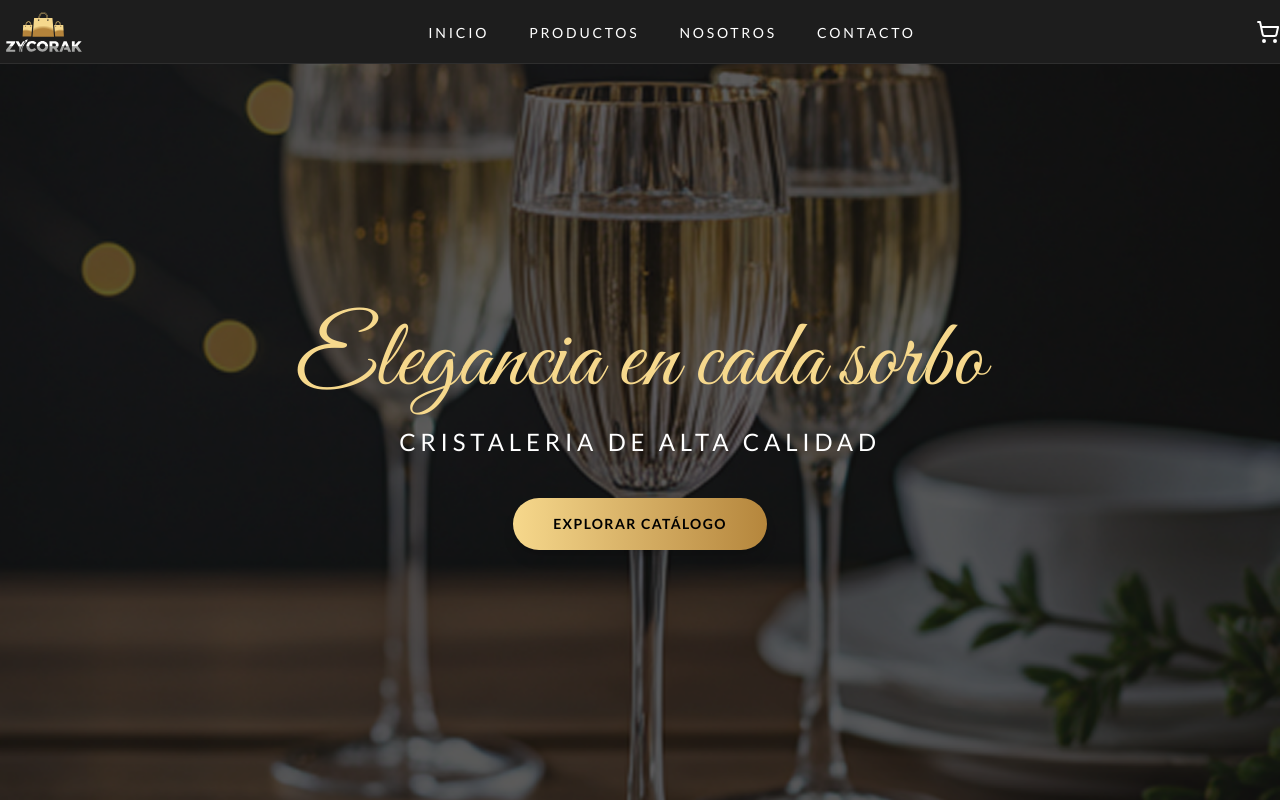
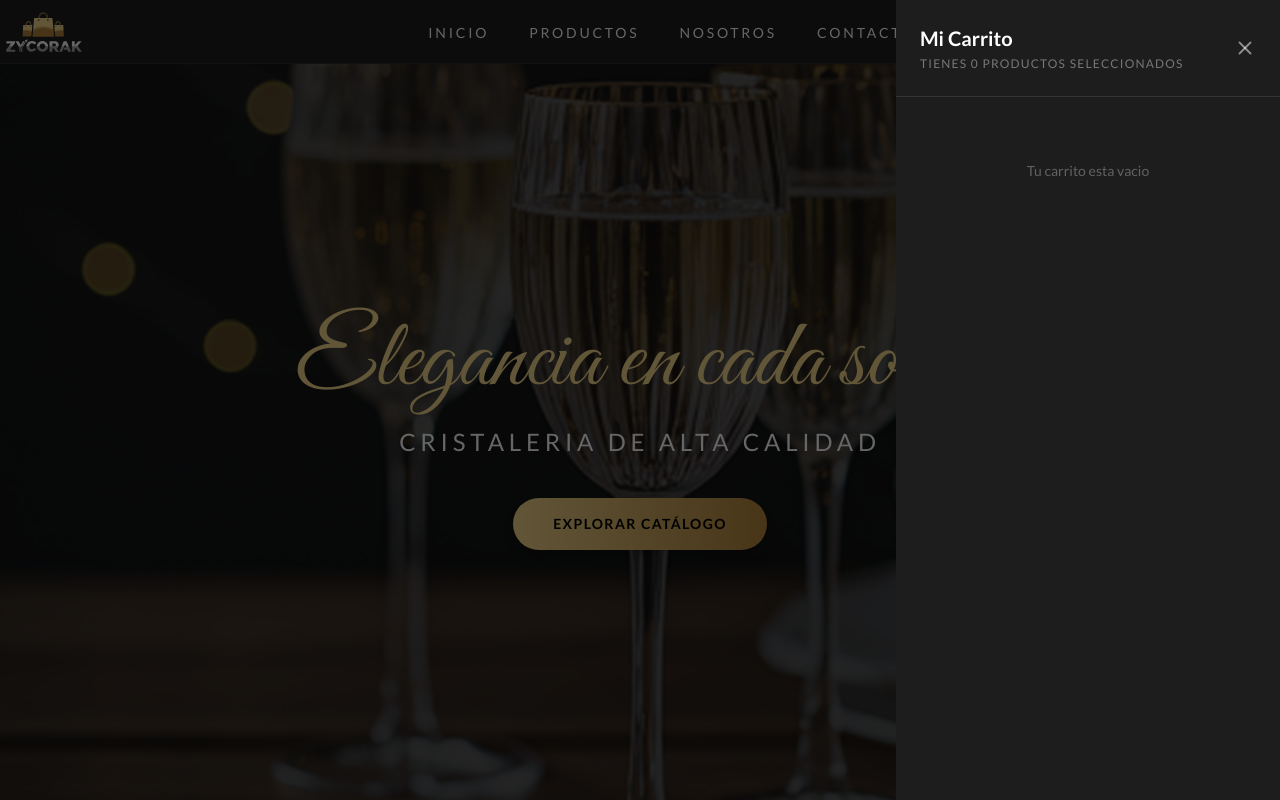
Before and after one commit to ErnestoPuente20/zycorak-web, a React (Vite) app: page / in a window 1280 px wide. Both pictures are taken after a click on the button 1268 px from the left and 31 px from the top of the page. Shown: the top 800 px of the page. Built offline with nearby package versions, Linux system fonts and the light colour scheme.

Commit message:
feat: CartDrawer completo con funcionalidades

```diff
--- a/src/App.tsx
+++ b/src/App.tsx
@@ -3,11 +3,13 @@ import Home from './pages/Home'
 import Products from './pages/Products'
 import Navbar from './components/layout/Navbar'
 import Footer from './components/layout/Footer'
+import CartDrawer from './components/layout/CartDrawer'
 
 function App() {
   return (
     <BrowserRouter>
       <Navbar />
+      <CartDrawer/>
       <Routes>
         <Route path="/" element={<Home />} />
         <Route path="/productos" element={<Products />} />
--- a/src/components/layout/CartDrawer.tsx
+++ b/src/components/layout/CartDrawer.tsx
@@ -1,7 +1,151 @@
+import { Trash2, X } from "lucide-react"
+import useCartStore from "../../store/useCartStore"
+import whatsappIcon from "../../assets/images/whatsapp.svg"
+
+export default function CartDrawer() {
+
+  const {items, isOpen, toggleCart, removeItem, updateQuantity, getTotal, clearCart} = useCartStore()
+
+  if(!isOpen) return null
+
+  return (
+    <>
+      {/* Overlay oscuro de fondo */}
+      <div
+        className="fixed inset-0 bg-black/60 z-50"
+        onClick={toggleCart}
+      />
+
+      {/* Panel del carrito */}
+      <div className="fixed top-0 right-0 h-full w-96 bg-dark-card z-50 flex flex-col">
+        {/* Header */}
+        <div className='flex items-center justify-between p-6 border-b border-white/10'>
+          <div>
+            <h2 className='text-white font-lato font-bold text-xl'>
+              Mi Carrito
+            </h2>
+            <p className='text-white/40 font-lato text-xs tracking-widest mt-1'>
+              TIENES {items.length} PRODUCTOS SELECCIONADOS
+            </p>
+          </div>
+          <div className='flex items-center gap-4'>
+            {/* Botón vaciar */}
+            {items.length > 0 && (
+              <button
+                onClick={clearCart}
+                className='text-white/30 hover:text-red-400 font-lato text-xs tracking-widest transition-colors duration-300'
+              >
+                VACIAR
+              </button>
+            )}
+
+            {/* Botón cerrar */}
+            <button
+              onClick={toggleCart}
+              className='text-white/50 hover:text-white transition-colors duration-300'
+            >
+              <X size={22} />
+            </button>
+          </div>
+        </div>
+
+        {/* Lista de productos */}
+        <div className="flex-1 overflow-y-auto p-6 flex flex-col gap-4">
+          {items.length === 0 ? (
+            <p className="text-white/30 font-lato text-sm text-center mt-10">
+              Tu carrito esta vacio
+            </p>
+          ) : (
+            items.map((item) => (
+              <div
+                key={`${item.id}-${item.variant.label}`}
+                className='flex gap-4 bg-dark rounded-xl p-3'
+              >
+                {/* Imagen */}
+                <img
+                  src={item.image}
+                  alt={item.name}
+                  className='w-16 h-16 object-cover rounded-lg shrink-0'
+                />
+
+                {/* Info */}
+                <div className='flex flex-col gap-1 flex-1'>
+                  <div className='flex items-start justify-between'>
+                    <h4 className='text-white font-lato font-bold text-sm'>
+                      {item.name}
+                    </h4>
+                    {/* Botón eliminar */}
+                    <button
+                      onClick={() => removeItem(item.id, item.variant.label)}
+                      className='text-white/30 hover:text-red-400 transition-colors duration-300'
+                    >
+                      <Trash2 size={14} />
+                    </button>
+                  </div>
+
+                  <p className='text-white/40 font-lato text-xs'>
+                    {item.variant.label}
+                  </p>
+
+                  <div className='flex items-center justify-between mt-1'>
+                    {/* Botones cantidad */}
+                    <div className='flex items-center gap-3'>
+                      <button
+                        onClick={() => updateQuantity(item.id, item.variant.label, item.quantity - 1)}
+                        className='text-white/50 hover:text-white transition-colors duration-300 w-5 h-5 flex items-center justify-center border border-white/20 rounded'
+                      >
+                        -
+                      </button>
+                      <span className='text-white font-lato text-sm w-4 text-center'>
+                        {item.quantity}
+                      </span>
+                      <button
+                        onClick={() => updateQuantity(item.id, item.variant.label, item.quantity + 1)}
+                        className='text-white/50 hover:text-white transition-colors duration-300 w-5 h-5 flex items-center justify-center border border-white/20 rounded'
+                      >
+                        +
+                      </button>
+                    </div>
+
+                    {/* Precio */}
+                    <p className='text-gold-light font-lato font-bold text-sm'>
+                      ${(item.variant.price * item.quantity).toFixed(2)}
+                    </p>
+                  </div>
+                </div>
+
+              </div>
+            ))
+          )}
+        </div>
+        {/* Footer del carrito */}
+        {items.length > 0 && (
+          <div className="p-6 border-t border-white/10 flex flex-col gap-4">
+            {/* Total */}
+            <div className="flex items-center justify-between">
+              <span className="text-white/60 font-lato tracking-widest text-sm">
+                TOTAL
+              </span>
+              <span className="text-gold-light font-lato font-bold text-2xl">
+                ${getTotal().toFixed(2)}
+              </span>
+            </div>
+
+            {/* Boton Whatsapp */}
+            <button className="w-full flex items-center justify-center gap-3 py-4 rounded-xl bg-green-600 hover:bg-green-500 text-white font-lato font-bold text-xs tracking-widest transition-colors duration-300">
+              <img
+                src={whatsappIcon}
+                alt="Whatsapp"
+                className="w-5 h-5 brightness-0 invert"
+              />
+              ENVIAR PEDIDO POR WHATSAPP
+            </button>
+          </div>
+        )}
+
+      </div>
 
 
-export default function CartDrawer() {
-  return (
-    <div>CartDrawer</div>
+    </>
   )
 }
--- a/src/components/layout/Footer.tsx
+++ b/src/components/layout/Footer.tsx
@@ -23,7 +23,7 @@ export default function Footer() {
             </p>
             <div className="flex items-center gap-4">
               <a
-                href="https://facebook.com"
+                href="https://www.facebook.com/share/1E3QodwoKK/"
                 target="_blank"
                 rel="noreferrer"
                 className="text-white/50 hover:text-gold-light transition-colors duration-300"
@@ -35,7 +35,7 @@ export default function Footer() {
                 />
               </a>
               <a
-                href="https://tiktok.com"
+                href="https://www.tiktok.com/@zycorak?_r=1&_t=ZS-94NqDrsAHPI"
                 target="_blank"
                 rel="noreferrer"
                 className="text-white/50 hover:text-gold-light transition-colors duration-300"
--- a/src/components/layout/Navbar.tsx
+++ b/src/components/layout/Navbar.tsx
@@ -5,7 +5,8 @@ import useCartStore from '../../store/useCartStore'
 
 const Navbar = () => {
 
-  const {toggleCart} = useCartStore()
+  const {toggleCart, items} = useCartStore()
+  const totalItems = items.reduce((total, item) => total + item.quantity, 0)
 
   return (
     <nav className='fixed top-0 left-0 w-full bg-dark h-16 z-50 border-b border-dark-lighter'>
@@ -43,9 +44,14 @@ const Navbar = () => {
 
         <button
           onClick={toggleCart}
-          className='text-white cursor-pointer hover:text-gold-light transition-colors duration-300'
+          className='relative text-white cursor-pointer hover:text-gold-light transition-colors duration-300'
         >
           <ShoppingCart size={24}/>
+          {totalItems > 0 && (
+            <span className='absolute -top-2 -right-2 bg-gold-light text-dark text-xs w-5 h-5 rounded-full flex items-center justify-center font-bold'>
+              {totalItems}
+            </span>
+          )}
         </button>
       </div>
     </nav>
--- a/src/store/useCartStore.ts
+++ b/src/store/useCartStore.ts
@@ -11,6 +11,10 @@ interface CartStore {
   isOpen: boolean
   toggleCart: () => void
   addItem: (product: Product, variant: ProductVariant) => void
+  removeItem: (id: number, variantLabel: string) => void
+  updateQuantity: (id: number, variantLabel: string, quantity: number) => void
+  getTotal: () => number
+  clearCart: () => void
 }
 
 const useCartStore = create<CartStore>((set, get) => ({
@@ -36,7 +40,34 @@ const useCartStore = create<CartStore>((set, get) => ({
     } else {
       set({items: [...items, {...product, variant, quantity: 1}]})
     }
-  }
+  },
+
+  removeItem: (id, variantLabel) => {
+    set({
+      items: get().items.filter(
+        (i) => !(i.id === id && i.variant.label === variantLabel)
+      )
+    })
+  },
+
+  updateQuantity: (id, variantLabel, quantity) => {
+    if (quantity < 1) return
+    set({
+      items: get().items.map((i) =>
+        i.id === id && i.variant.label === variantLabel
+          ? {...i, quantity}
+          : i
+      )
+    })
+  },
+
+  getTotal: () => {
+    return get().items.reduce(
+      (total, item) => total + item.variant.price * item.quantity, 0
+    )
+  },
+
+  clearCart: () => set({items: []})
 }))
 
 export default useCartStore
```
